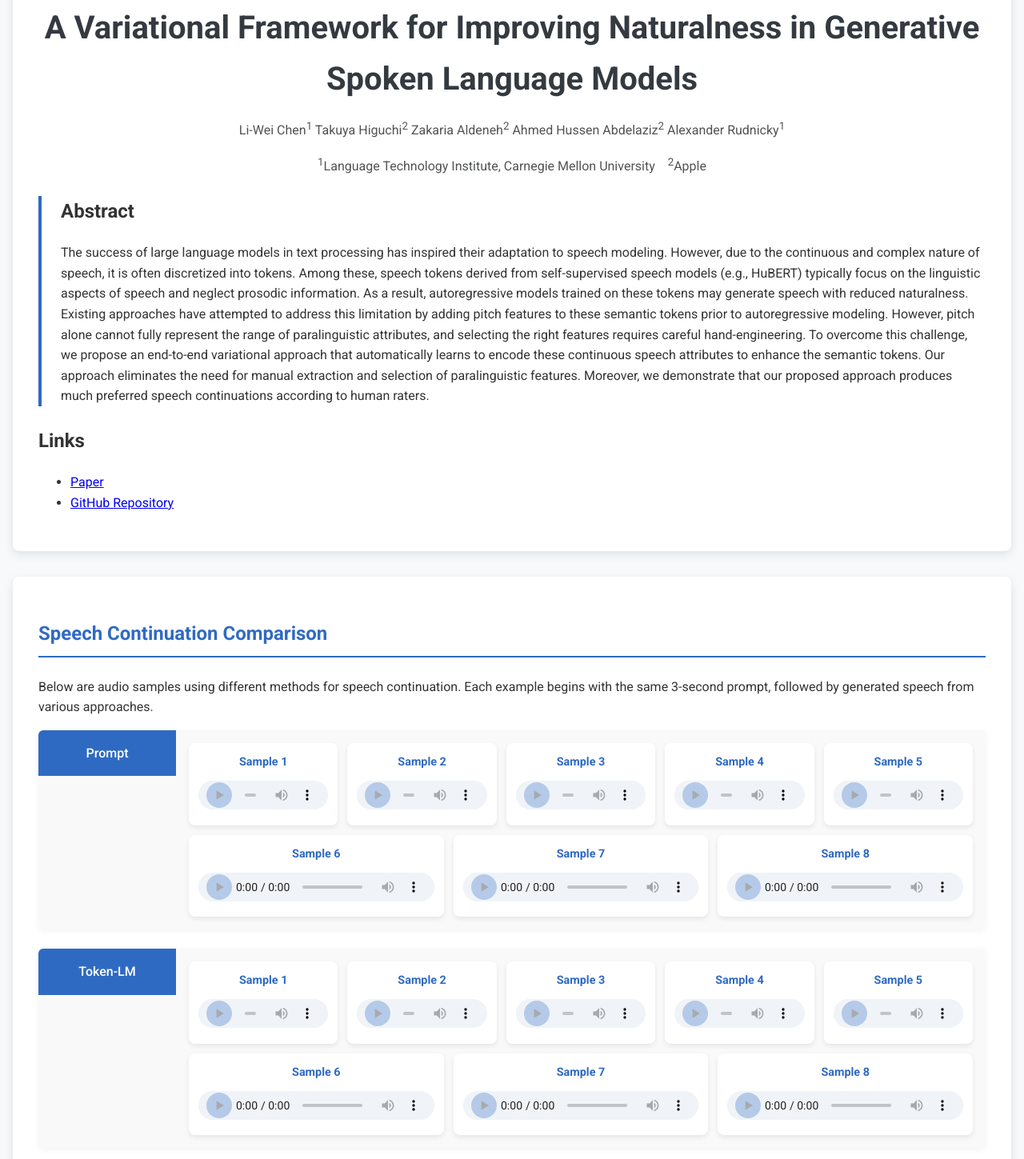
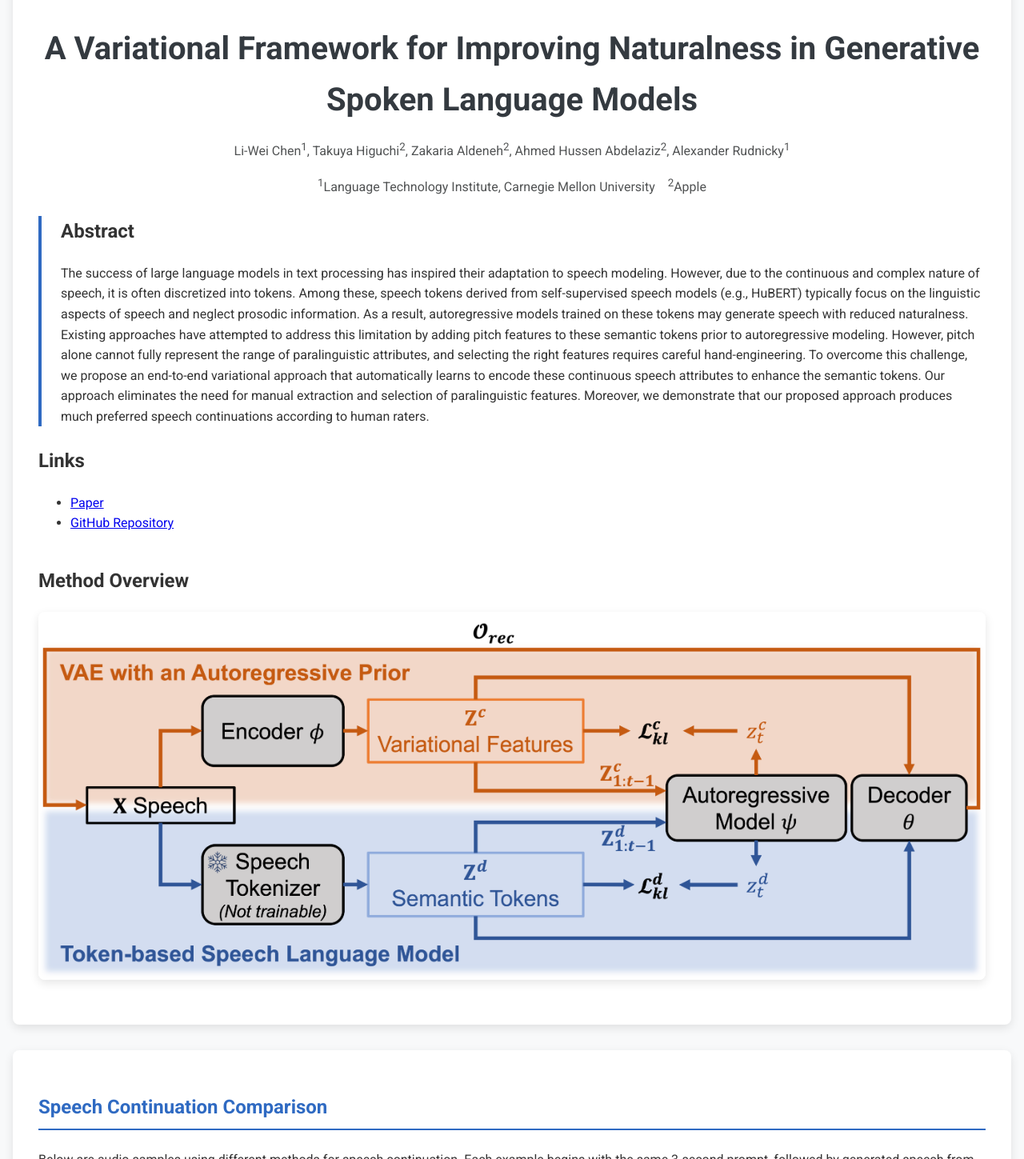
Before and after one commit to b04901014/vae-gslm, a plain HTML site: page docs/index.html in a window 1280 px wide. Shown: the part 198-1647 px from the top of the page at 80% size. Drawn offline with Linux system fonts and the light colour scheme.

Commit message:
update demo

```diff
--- a/docs/index.html
+++ b/docs/index.html
@@ -2,7 +2,7 @@
 <html lang="en">
 <head>
   <meta charset="UTF-8">
-  <meta name="viewport" content="width=device-width, initial-scale=1.0">
+  <meta name="viewport" c</div>ontent="width=device-width, initial-scale=1.0">
   <title>VAE-GSLM: Speech Synthesis Demo</title>
   <link href="https://fonts.googleapis.com/css2?family=Roboto:wght@300;400;500;700&display=swap" rel="stylesheet">
   <style>
@@ -198,7 +198,7 @@
 
       <div class="authors">
         <!-- Replace with actual authors -->
-        <p>Li-Wei Chen<sup>1</sup> Takuya Higuchi<sup>2</sup> Zakaria Aldeneh<sup>2</sup> Ahmed Hussen Abdelaziz<sup>2</sup> Alexander Rudnicky<sup>1</sup></p>
+        <p>Li-Wei Chen<sup>1</sup>, Takuya Higuchi<sup>2</sup>, Zakaria Aldeneh<sup>2</sup>, Ahmed Hussen Abdelaziz<sup>2</sup>, Alexander Rudnicky<sup>1</sup></p>
         <p><sup>1</sup>Language Technology Institute, Carnegie Mellon University &nbsp;&nbsp; <sup>2</sup>Apple</p>
       </div>
 
@@ -215,6 +215,13 @@
           <li><a href="#">Paper</a></li>
           <li><a href="https://github.com/b04901014/vae-gslm">GitHub Repository</a></li>
         </ul>
+      </div>
+
+      <!-- System Overview Subsection -->
+      <div style="margin-top:2.5rem;">
+        <h2>Method Overview</h2>
+        <!-- Replace the src below with your actual figure path -->
+        <img src="system.png" alt="System Overview Figure" style="max-width: 100%; height: auto; border-radius: 8px; box-shadow: var(--shadow); margin-bottom: 1rem;">
       </div>
     </div>
 
```
Also changed, not shown: docs/system.png (added).
